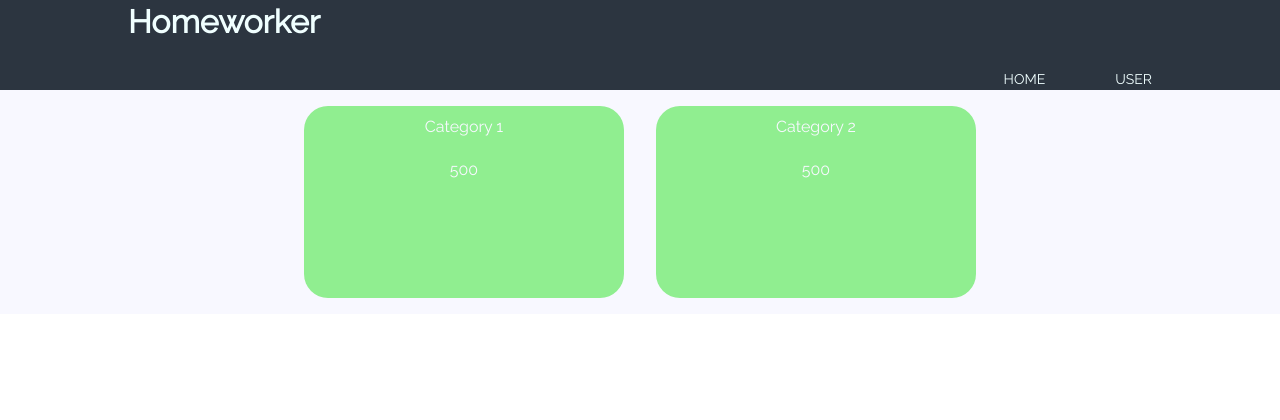
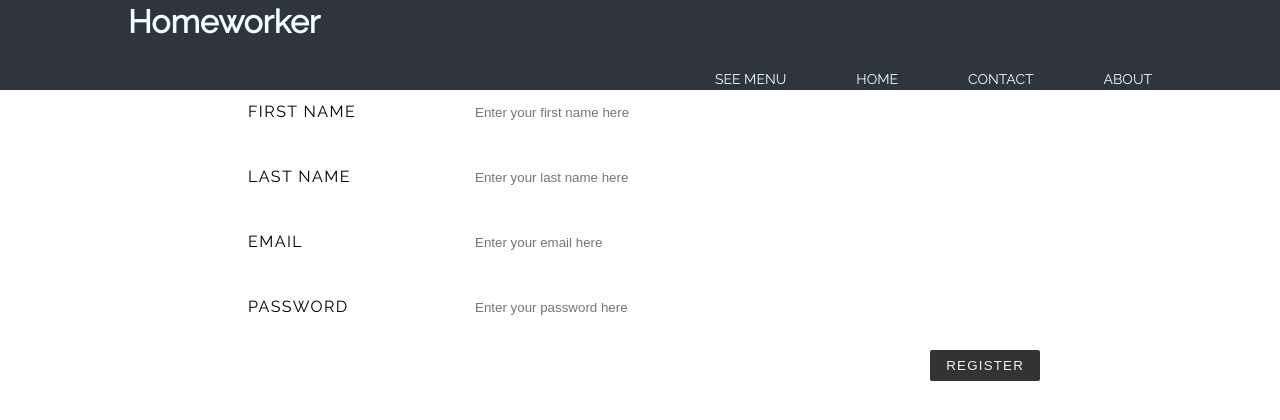
Before and after one commit to light-in-night/homeworker, a React (Create React App) app in the folder front/: page /register in a window 1280 px wide. Shown: the top 420 px of the page. Built offline with nearby package versions, Linux system fonts and the light colour scheme; a web font is replaced by a local one.

Commit message:
basic structure is complete

```diff
--- a/front/src/App.css
+++ b/front/src/App.css
@@ -11,6 +11,7 @@ body {
 
 .container {
   width: 80%;
+  top: 50%;
   margin: 0 auto;
 }
 
@@ -94,6 +95,7 @@ nav a:hover::before {
 }
 
 .category-item {
+  transition: all .2s ease-in-out;
   border-radius: 1.5em;
   background: lightgreen;
   color: ghostwhite;
@@ -111,3 +113,109 @@ nav a:hover::before {
   text-align: center;
   padding: 10px;
 }
+
+
+/* SIDE-MENU */
+.sidenav {
+  height: 100%; /* 100% Full-height */
+  width: 0; /* 0 width - change this with JavaScript */
+  position: fixed; /* Stay in place */
+  z-index: 1; /* Stay on top */
+  top: 0; /* Stay at the top */
+  left: 0;
+  background-color: #111; /* Black*/
+  overflow-x: hidden; /* Disable horizontal scroll */
+  padding-top: 60px; /* Place content 60px from the top */
+  transition: 0.5s; /* 0.5 second transition effect to slide in the sidenav */
+}
+
+.sidenav a {
+  padding: 8px 8px 8px 32px;
+  text-decoration: none;
+  font-size: 18px;
+  color: #818181;
+  display: block;
+  transition: 0.3s;
+}
+
+.sidenav a:hover {
+  color: #f1f1f1;
+}
+
+.sidenav .closebtn {
+  position: absolute;
+  top: 0;
+  right: 25px;
+  font-size: 36px;
+  margin-left: 50px;
+}
+
+/* On smaller screens, where height is less than 450px, change the style of the sidenav (less padding and a smaller font size) */
+/* @media screen and (max-height: 450px) {
+  .sidenav {padding-top: 15px;}
+  .sidenav a {font-size: 18px;}
+} */
+
+
+/* REGISTRATION FORM */
+
+.regFormOuter,
+.flex-inner {
+  list-style-type: none;
+  padding: 0;
+}
+
+.regFormOuter {
+  max-width: 800px;
+  margin: 0 auto;
+}
+
+.regFormOuter li {
+  display: flex;
+  flex-wrap: wrap;
+  align-items: center;
+}
+
+
+.regFormOuter > li:not(:last-child) {
+  margin-bottom: 20px;
+}
+
+.regFormOuter li label,
+.regFormOuter li p {
+  padding: 8px;
+  font-weight: 300;
+  letter-spacing: .09em;
+  text-transform: uppercase;
+}
+
+.regFormOuter > li > label,
+.regFormOuter li p {
+  flex: 1 0 120px;
+  max-width: 220px;
+}
+
+.regFormOuter > li > label + * {
+  flex: 1 0 220px;
+}
+
+.regFormOuter li p {
+  margin: 0;
+}
+
+.regFormOuter li input:not([type='checkbox']),
+.regFormOuter li textarea {
+  padding: 15px;
+  border: none;
+}
+
+.regFormOuter li button {
+  margin-left: auto;
+  padding: 8px 16px;
+  border: none;
+  background: #333;
+  color: #f2f2f2;
+  text-transform: uppercase;
+  letter-spacing: .09em;
+  border-radius: 2px;
+}
--- a/front/src/App.js
+++ b/front/src/App.js
@@ -1,7 +1,11 @@
 import React, {Component} from 'react'
+import { BrowserRouter, Route} from 'react-router-dom'
+import './App.css'
+import Home from './components/Home'
 import Header from './components/Header'
-import CategoryBox from './components/CategoryBox'
-import './App.css'
+import Contact from './components/Contact'
+import About from './components/About'
+import RegFrom from './components/RegFrom';
 
 class App extends Component {
 
@@ -14,16 +18,30 @@ class App extends Component {
             {
                 name: 'Category 2',
                 numberOfPosts: '500'
+            },
+            {
+                name: 'Category 3',
+                numberOfPosts: '412'
+            },
+            {
+                name: 'Category 4',
+                numberOfPosts: '331'
             }
             ]
     };
 
     render() {
         return (
-            <div className="App">
-                <Header/>
-                <CategoryBox categories={this.categories()}/>
-            </div>
+            <BrowserRouter>
+                <div className="App">
+                    <Header/>
+                    <Route exact path='/' component={Home}/>
+                    <Route path='/home' component={Home}/>
+                    <Route path='/about' component={About}/>
+                    <Route path='/contact' component={Contact}/>
+                    <Route path='/register' component={RegFrom}/>
+                </div>
+            </BrowserRouter>
         );
     }
 }
--- /dev/null
+++ b/front/src/components/About.js
@@ -0,0 +1,17 @@
+import React, { Component } from 'react';
+import '../App.css';
+
+class About extends Component{
+    render() {
+        return (
+          <div>
+              <h2>About</h2>
+              <p>
+                  Lorem ipsum dolor sit amet, consectetur adipiscing elit. Nam malesuada fermentum mauris mattis fringilla. Aenean sit amet nisl euismod, tempus velit sed, pharetra purus. Sed quis risus orci. Nullam vehicula condimentum magna, in euismod sem placerat vitae. Sed vel mi dapibus, condimentum ipsum in, pharetra odio. Donec augue erat, dapibus vitae aliquam eu, porttitor ac diam. Proin in dignissim neque, at blandit nulla. Duis ac consequat arcu, id iaculis sem. Donec et tempor orci. Praesent vitae metus ut ligula convallis sagittis vitae non odio. In vel egestas tortor, ut euismod justo. Sed at ligula non erat feugiat dignissim. Donec ut ante vestibulum, cursus justo eget, porttitor orci. In dolor eros, egestas eu lobortis et, porttitor sed dui. Aenean justo lorem, eleifend nec vulputate nec, ullamcorper at urna. Nunc varius libero a lorem consequat, non pretium mi elementum.
+              </p>
+          </div>
+        );
+    }
+}
+
+export default About
--- /dev/null
+++ b/front/src/components/Contact.js
@@ -0,0 +1,17 @@
+import React, { Component } from 'react';
+import '../App.css';
+
+class Contact extends Component{
+    render() {
+        return (
+          <div className="container">
+          <h2>Contact</h2>
+              <p>
+                  Lorem ipsum dolor sit amet, consectetur adipiscing elit. Nam malesuada fermentum mauris mattis fringilla. Aenean sit amet nisl euismod, tempus velit sed, pharetra purus. Sed quis risus orci. Nullam vehicula condimentum magna, in euismod sem placerat vitae. Sed vel mi dapibus, condimentum ipsum in, pharetra odio. Donec augue erat, dapibus vitae aliquam eu, porttitor ac diam. Proin in dignissim neque, at blandit nulla. Duis ac consequat arcu, id iaculis sem. Donec et tempor orci. Praesent vitae metus ut ligula convallis sagittis vitae non odio. In vel egestas tortor, ut euismod justo. Sed at ligula non erat feugiat dignissim. Donec ut ante vestibulum, cursus justo eget, porttitor orci. In dolor eros, egestas eu lobortis et, porttitor sed dui. Aenean justo lorem, eleifend nec vulputate nec, ullamcorper at urna. Nunc varius libero a lorem consequat, non pretium mi elementum.
+              </p>
+          </div>
+        );
+    }
+}
+
+export default Contact
--- a/front/src/components/Header.js
+++ b/front/src/components/Header.js
@@ -1,5 +1,8 @@
 import React, { Component } from 'react';
+import { Link } from 'react-router-dom'
 import '../App.css';
+import SideMenu from './SideMenu';
+import About from './About'
 
 class Header extends Component {
 
@@ -12,16 +15,18 @@ class Header extends Component {
                     <h1 className={'brand'}>Homeworker</h1>
                     <nav>
                         <ul>
-                            <li><a href={'#'}>Home</a></li>
-                            <li><a href={'#'}>User</a></li>
+                            <li><SideMenu/></li>
+                            <li><Link to='/home'>Home</Link></li>
+                            <li><Link to='/contact'>Contact</Link></li>
+                            <li><Link to='/about'>About</Link></li>
                         </ul>
                     </nav>
-
                 </div>
-
             </header>
         );
     }
+
+
 }
 
 export default Header;
--- /dev/null
+++ b/front/src/components/Home.js
@@ -0,0 +1,37 @@
+import React, { Component } from 'react';
+import '../App.css';
+import CategoryBox from './CategoryBox'
+
+class Home extends Component{
+
+    categories = () => {
+        return [
+            {
+                name: 'Homemade',
+                numberOfPosts: '500'
+            },
+            {
+                name: 'Vanilla',
+                numberOfPosts: '500'
+            },
+            {
+                name: 'MILF',
+                numberOfPosts: '231'
+            },
+            {
+                name: 'Hentai',
+                numberOfPosts: '11512'
+            }
+            ]
+    };
+
+    render() {
+        return (
+            <div className="App">
+                <CategoryBox categories={this.categories()}/>
+            </div>
+        );
+    }
+}
+
+export default Home
--- a/front/src/components/RegFrom.js
+++ b/front/src/components/RegFrom.js
@@ -29,15 +29,34 @@ class RegFrom extends Component {
     handlePasswordChange = (e) => {
         this.setState({password: e.target.value});
     };
+
     render() {
         return (
-            <form action="post" name={"registrationForm"}>
-                <label htmlFor="firstName">First Name:</label><input type="text" title="First Name" name="firstName" id="firstName" onChange={this.handleFirstNameChange}/><br/>
-                <label htmlFor="lastName">Last Name:</label><input type="text" title="LastName" name="lastName" id="lastName" onChange={this.handleLastNameChange}/><br/>
-                <label htmlFor="email">Email:</label><input type="email" title="Email" name="email" id="email" onChange={this.handleEmailChange}/><br/>
-                <label htmlFor="password">Password:</label><input type="password" title="Password" name="password" id="password" onChange={this.handlePasswordChange}/><br/>
-                <input type="submit" name="Register" onClick={this.register}/>
+            <div>
+            <form>
+            <ul className="regFormOuter">
+                <li>
+                    <label for="first-name">First Name</label>
+                    <input type="text" id="first-name" placeholder="Enter your first name here" onChange={this.handleFirstNameChange}/>
+                </li>
+                <li>
+                    <label for="last-name">Last Name</label>
+                    <input type="text" id="last-name" placeholder="Enter your last name here" onChange={this.handleLastNameChange}/>
+                </li>
+                <li>
+                    <label for="email">Email</label>
+                    <input type="email" id="email" placeholder="Enter your email here" onChange={this.handleEmailChange}/>
+                </li>
+                <li>
+                    <label for="password">Password</label>
+                    <input type="password" id="password" placeholder="Enter your password here" onChange={this.handlePasswordChange}/>
+                </li>
+                <li>
+                <button type="submit" onClick={this.register}>Register</button>
+                </li>
+            </ul>
             </form>
+            </div>
         );
     }
 }
--- /dev/null
+++ b/front/src/components/SideMenu.js
@@ -0,0 +1,57 @@
+import React, { Component } from 'react';
+import { BrowserRouter, Route, Link, NavLink } from 'react-router-dom';
+import '../App.css';
+
+class SideMenu extends Component {
+    constructor(props){
+        super(props);
+
+        this.state = {
+            containerOpened:false,
+            containerMaxWidth:"30%",
+            containerMinWidth:'0%',
+        }
+
+        this.closeNav = this.closeNav.bind(this);
+        this.openNav = this.openNav.bind(this);
+        this.toggleNav = this.toggleNav.bind(this);
+    }
+
+    render() {
+        return (
+            <div>
+                <a onClick={this.toggleNav}>See Menu</a>
+                <div id={'sidenavContainer'} className={'sidenav'} >
+                    <a className="closebtn" onClick={this.closeNav}>&times;</a>
+                    <Link to='/login'>Login for Users</Link>
+                    <Link to='/register'>Registration</Link>
+                    <Link to='/search'>Search</Link>
+                </div>
+            </div>
+        );
+    }
+
+    toggleNav() {
+        console.log("sidenav toggled");
+        if(this.state.containerOpened) {
+            this.closeNav();
+        } else {
+            this.openNav();
+        }
+
+    }
+
+    closeNav() {
+        console.log("sidenav closed");
+        document.getElementById('sidenavContainer').style.width = this.state.containerMinWidth;
+        this.setState({containerOpened : false})
+    }
+
+    openNav() {
+        console.log("nav opened");
+        document.getElementById('sidenavContainer').style.width = this.state.containerMaxWidth;
+        this.setState({containerOpened : true})
+    }
+}
+
+export default SideMenu;
```
Also changed, not shown: front/src/components/Search.js (added, +17 -0 lines).
